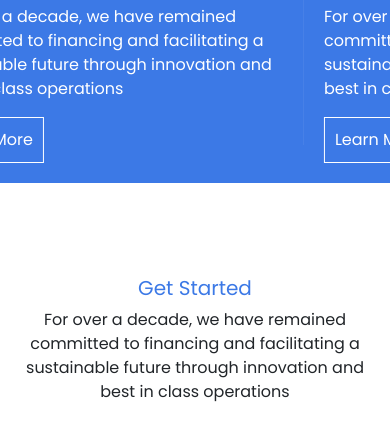
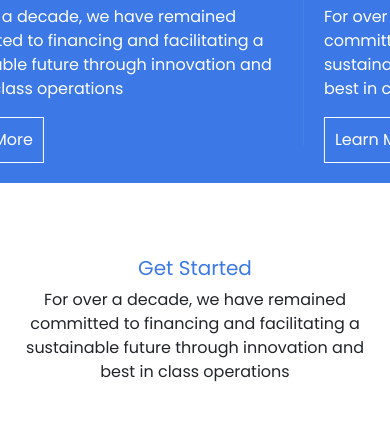
Before and after one commit to Adegbite1999/assessment, a plain HTML site: page index.html in a window 390 px wide. Shown: the part 454-894 px from the top of the page. Drawn offline with nearby package versions, Linux system fonts and the light colour scheme.

Commit message:
adjusted style

```diff
--- a/style.css
+++ b/style.css
@@ -164,6 +164,9 @@ header{
     top: 40px;
     max-width: unset;
 }
+.get__started{
+    margin-top: 0;
+}
     #dropdown {
         position: relative;
         display: inline-block;
```
